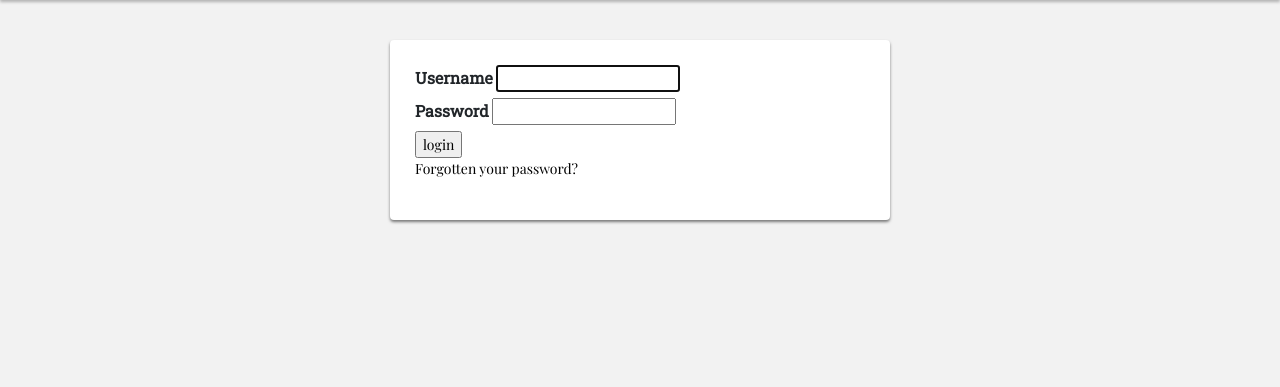
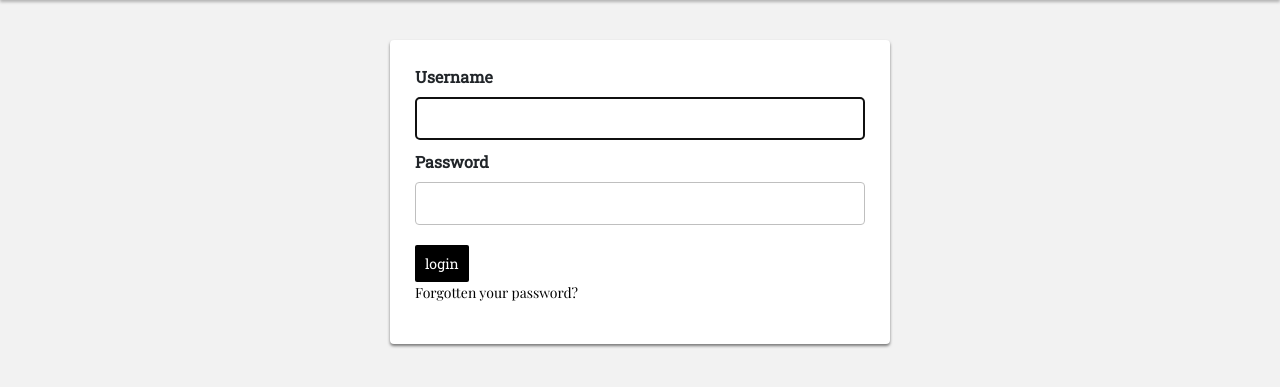
Before and after one commit to pig70/nextparanew, a Django app: page /accounts/login/ in a window 1280 px wide. Shown: the part 56-443 px from the top of the page. Run offline with Django 3.2, Linux system fonts and the light colour scheme; some libraries are stand-ins or nearby versions.

Commit message:
Styled login form using input selectors

```diff
--- a/mainsite/static/css/registration.css
+++ b/mainsite/static/css/registration.css
@@ -22,6 +22,29 @@
     margin-bottom: 10px;
 }
 
+input[type=text] {
+    width: 100%;
+    border-radius: 4px;
+    border: 1px solid #bfbfbf;
+    font-family: 'Roboto Slab', serif;
+    font-size: 14px;
+    color: #000000;
+    padding: 10px;
+    margin-bottom: 10px;
+}
+
+input[type=password] {
+    width: 100%;
+    border-radius: 4px;
+    border: 1px solid #bfbfbf;
+    font-family: 'Roboto Slab', serif;
+    font-size: 14px;
+    color: #000000;
+    padding: 10px;
+    margin-bottom: 10px;
+}
+
+
 .form-label {
     font-family: 'Roboto Slab', serif;
     font-size: 16px;
--- a/mainsite/templates/registration/login.html
+++ b/mainsite/templates/registration/login.html
@@ -12,23 +12,19 @@
 
             <form method="post" action="{% url 'login' %}">
                 {% csrf_token %}
-
                 <div>
                     <label class="form-label" for="id_username">Username</label>
                     <td>{{ form.username }}</td>
                 </div>
                 <div>
                     <label class="form-label" for="id_password">Password</label>
-        <td>{{ form.password }}</td>
+                    <td class="form-field">{{ form.password }}</td>
                 </div>
-
                 <div>
-        <input type="submit" value="login" />
-        <input type="hidden" name="next" value="{{ next }}" />
+                    <input class="btn btn-primary black-button" type="submit" value="login"/>
+                    <input type="hidden" name="next" value="{{ next }}"/>
                 </div>
             </form>
-
-
             {# Assumes you setup the password_reset view in your URLconf #}
             <p><a href="{% url 'password_reset' %}">Forgotten your password?</a></p>
         </div>
```
Also changed, not shown: mainsite/forms.py (+5 -2 lines), mainsite/urls.py (+2 -5 lines), mainsite/views.py (+6 -7 lines), nextparagraph/urls.py (+4 -5 lines). Lines whose indentation alone changed are shown as unchanged.
